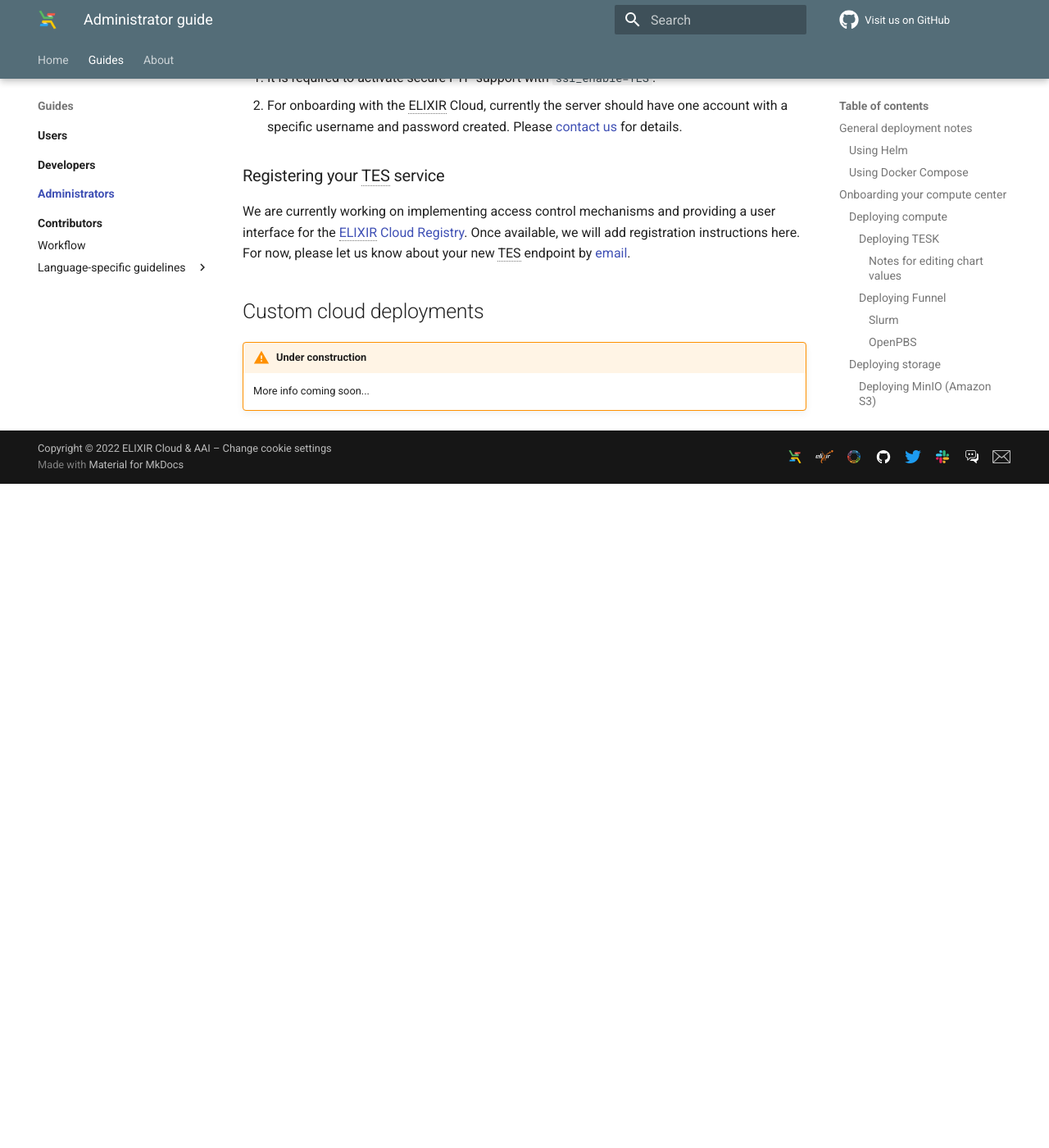
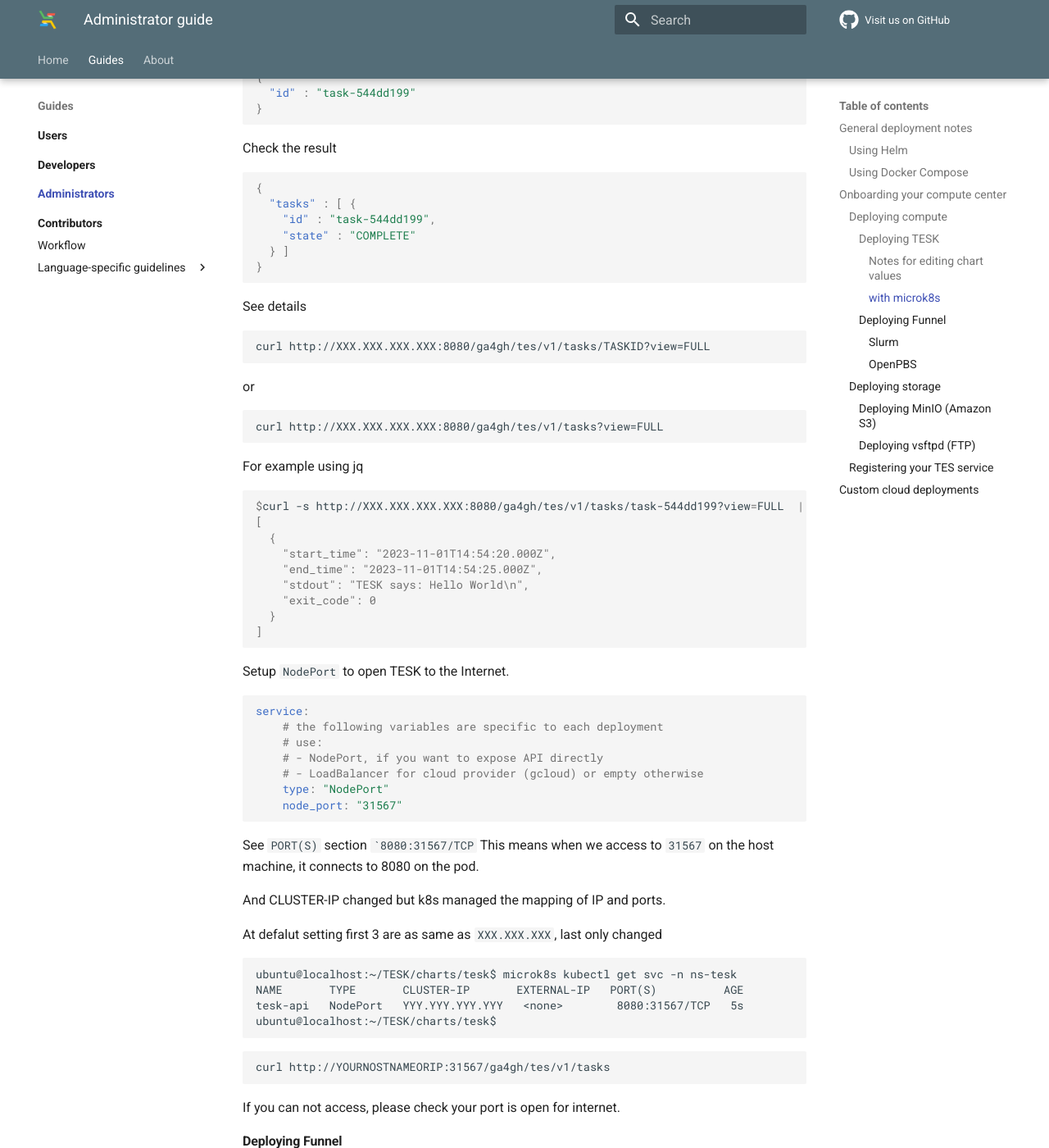
Before and after one commit to elixir-cloud-aai/elixir-cloud-aai.github.io, an MkDocs documentation site: the page built from docs/guides/guide-admin/index.md, in a window 1280 px wide and 1400 px high, scrolled down 5982 px. Shown: the whole window at 82% size. Built offline with MkDocs 1.6.1 and Material for MkDocs 9.7.7, drawn with Linux system fonts in a browser that asks for light colours; comment, search, counter and statistics services are not loaded; before the commit the page ends 6572 px from its top, so only the background shows below that; some of the changed text lies outside the part shown.

Commit message:
Add section setup TESK using microk8s

````diff
--- a/docs/guides/guide-admin/index.md
+++ b/docs/guides/guide-admin/index.md
@@ -179,6 +179,181 @@
     When creating a `.secrets.yaml` file, ensure that the file is never shared
     or committed to a code repository!
 
+##### with microk8s
+
+This section is how to install TESK with microk8s on ubuntu 22.04.
+Normally, microk8s is as same as typ;ical Kubernetes environment.
+
+```
+sudo snap install microk8s --classic
+microk8s enable helm3
+```
+
+Add you to `microk8s` group.
+
+```
+sudo usermod -a -G microk8s $USER
+```
+
+Create directory.
+
+```
+mkdir  ~/.kube
+sudo chown -R $USER ~/.kube
+```
+
+Clone repository and change directory
+
+```
+git clone https://github.com/elixir-cloud-aai/TESK.git
+cd TESK/charts/tesk
+```
+
+Create: `secrets.yaml`
+Edit: `values.yaml`
+
+- `host_name`
+- In `service` , `type` and `node_port`
+  - Setup this, TESK can reach from the internet.
+
+Create namespace (helm3)
+
+```
+microk8s kubectl create namespace ns-tesk
+```
+
+Install helm chart
+
+```
+microk8s helm3 install  -n ns-tesk dn-tesk-1 .   -f secrets.yaml   -f values.yaml
+```
+
+If you want to uninstall
+
+```
+microk8s helm uninstall dn-tesk-1 -n ns-tesk
+```
+
+Find your IP(Cluster IP)
+
+```
+microk8s kubectl get svc -n ns-tesk
+```
+
+Following example is internal access only.
+It can not be accessed from Internet.
+See `PORT(S)` section `8080/TCP`.
+
+```
+$ microk8s kubectl get svc -n ns-tesk
+NAME       TYPE        CLUSTER-IP      EXTERNAL-IP   PORT(S)    AGE
+tesk-api   ClusterIP   XXX.XXX.XXX.XXX   <none>        8080/TCP   8s
+```
+
+On same machine, you can see the tasks
+
+```
+curl http://XXX.XXX.XXX.XXX:8080/ga4gh/tes/v1/tasks
+```
+
+Setup is correct, you can see something like this.
+
+```json
+{
+  "tasks" : [ ]
+}
+```
+
+
+Throw job to TESK.
+This is very small examle.
+
+```console
+curl  -H "Accept: application/json"  \
+ -H "Content-Type: application/json" \
+ --data '{"executors": [ { "command": [ "echo", "TESK says: Hello World" ], "image": "alpine" } ]}'\
+ -X POST \
+"http://XXX.XXX.XXX.XXX:8080/ga4gh/tes/v1/tasks"
+```
+
+You can get your TASK ID.
+
+```json
+{
+  "id" : "task-544dd199"
+}
+```
+
+Check the result
+
+```json
+{
+  "tasks" : [ {
+    "id" : "task-544dd199",
+    "state" : "COMPLETE"
+  } ]
+}
+```
+
+See details
+
+```
+curl http://XXX.XXX.XXX.XXX:8080/ga4gh/tes/v1/tasks/TASKID?view=FULL
+```
+
+or
+
+```
+curl http://XXX.XXX.XXX.XXX:8080/ga4gh/tes/v1/tasks?view=FULL
+```
+
+For example using jq
+
+```console
+$curl -s http://XXX.XXX.XXX.XXX:8080/ga4gh/tes/v1/tasks/task-544dd199?view=FULL  | jq '.logs[0].logs'
+[
+  {
+    "start_time": "2023-11-01T14:54:20.000Z",
+    "end_time": "2023-11-01T14:54:25.000Z",
+    "stdout": "TESK says: Hello World\n",
+    "exit_code": 0
+  }
+]
+
+```
+
+Setup `NodePort`  to open TESK to the Internet.
+
+```yaml
+service:
+    # the following variables are specific to each deployment
+    # use:
+    # - NodePort, if you want to expose API directly
+    # - LoadBalancer for cloud provider (gcloud) or empty otherwise
+    type: "NodePort"
+    node_port: "31567"
+```
+
+See `PORT(S)` section ``8080:31567/TCP`
+This means when we access to `31567` on the host machine, it connects to 8080 on the pod.
+
+And CLUSTER-IP changed but k8s managed the mapping of IP and ports.
+
+At defalut setting first 3 are as same as `XXX.XXX.XXX`, last only changed
+
+```
+ubuntu@localhost:~/TESK/charts/tesk$ microk8s kubectl get svc -n ns-tesk
+NAME       TYPE       CLUSTER-IP       EXTERNAL-IP   PORT(S)          AGE
+tesk-api   NodePort   YYY.YYY.YYY.YYY   <none>        8080:31567/TCP   5s
+ubuntu@localhost:~/TESK/charts/tesk$
+```
+
+```
+curl http://YOURNOSTNAMEORIP:31567/ga4gh/tes/v1/tasks
+```
+
+If you can not access, please check your port is open for internet.
+
 #### Deploying Funnel
 
 Follow these instructions if you wish to deploy a TES endpoint in front of your
````
